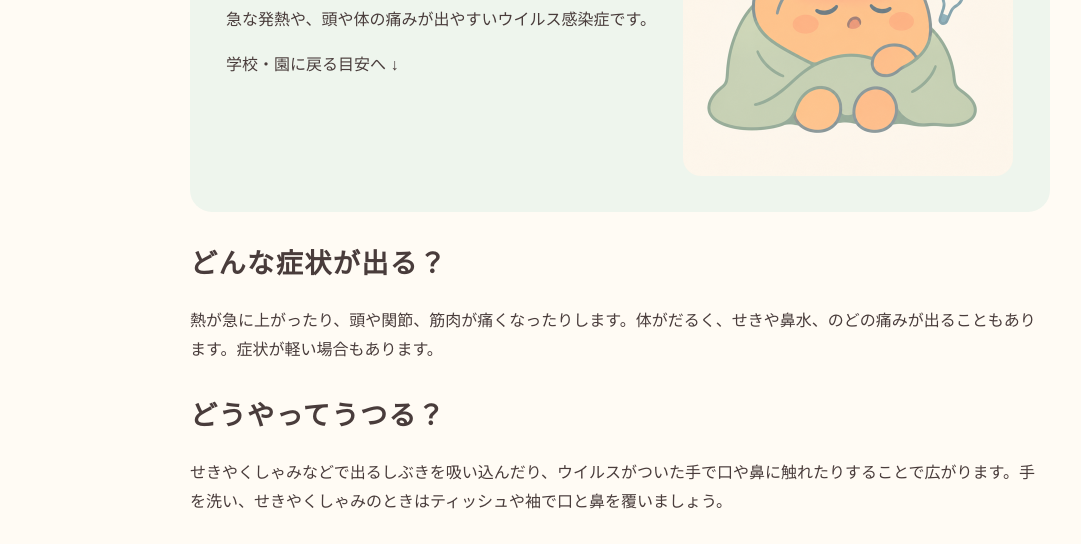
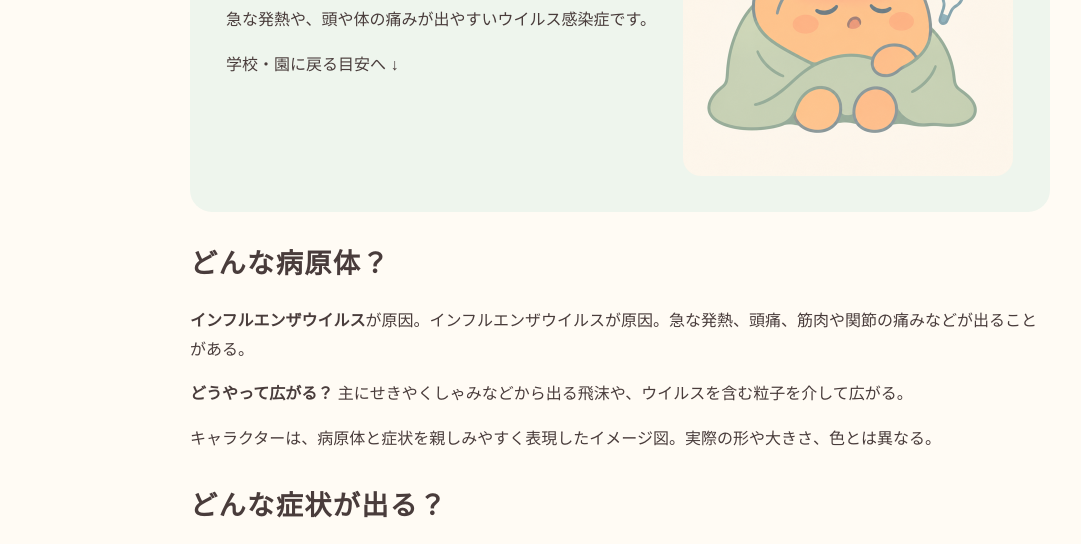
Before and after one commit to ri32ph/mirai-lab, a website: page content/kids-youth/influenza.html in a window 1280 px wide. Shown: the part 383-927 px from the top of the page, without its empty margins (20-1101 px from the left). Drawn offline with Linux system fonts and the light colour scheme.

Commit message:
feat(infections): add pathogen mascot and explanations for influenza

```diff
--- a/content/kids-youth/influenza.html
+++ b/content/kids-youth/influenza.html
@@ -24,8 +24,14 @@
 <nav class="breadcrumb" aria-label="現在地"><a href="infections.html">子どもの感染症一覧</a> ／ インフルエンザ</nav>
 <div class="flu-hero">
 <div><h1>インフルエンザ</h1><p>急な発熱や、頭や体の痛みが出やすいウイルス感染症です。</p><p><a href="#return">学校・園に戻る目安へ ↓</a></p></div>
-<img src="../../assets/infection-characters/influenza.png" alt="毛布にくるまり、額に冷たいタオルを当てたキャラクター" width="512" height="512">
+<img src="../../assets/infection-characters/influenza.webp" onerror="this.onerror=null;this.src='../../assets/infection-characters/influenza.png'" alt="インフルエンザウイルスと体温計をモチーフにしたキャラクター" width="800" height="800" decoding="async">
 </div>
+<section class="infection-pathogen" aria-label="病原体と感染経路">
+<h2>どんな病原体？</h2>
+<p><strong>インフルエンザウイルス</strong>が原因。インフルエンザウイルスが原因。急な発熱、頭痛、筋肉や関節の痛みなどが出ることがある。</p>
+<p><strong>どうやって広がる？</strong> 主にせきやくしゃみなどから出る飛沫や、ウイルスを含む粒子を介して広がる。</p>
+<p class="infection-character-note">キャラクターは、病原体と症状を親しみやすく表現したイメージ図。実際の形や大きさ、色とは異なる。</p>
+</section>
 <section><h2>どんな症状が出る？</h2>
 <p>熱が急に上がったり、頭や関節、筋肉が痛くなったりします。体がだるく、せきや鼻水、のどの痛みが出ることもあります。症状が軽い場合もあります。</p>
 </section>
```
